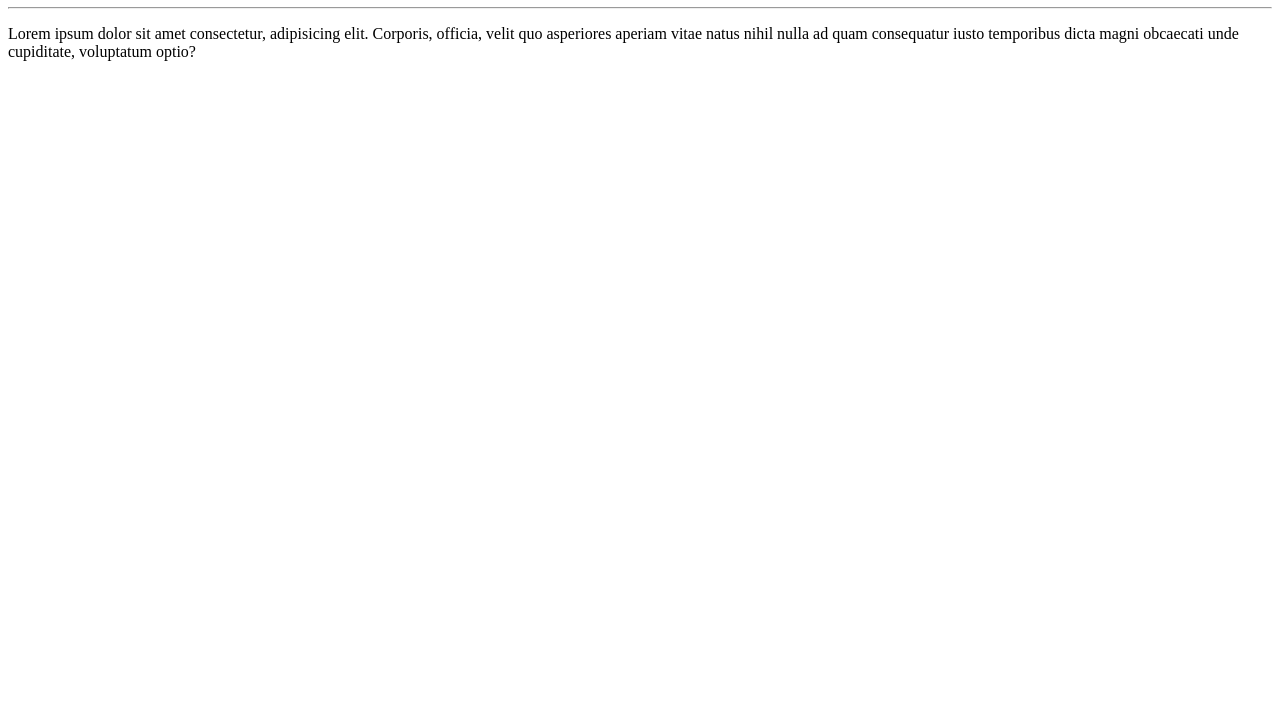
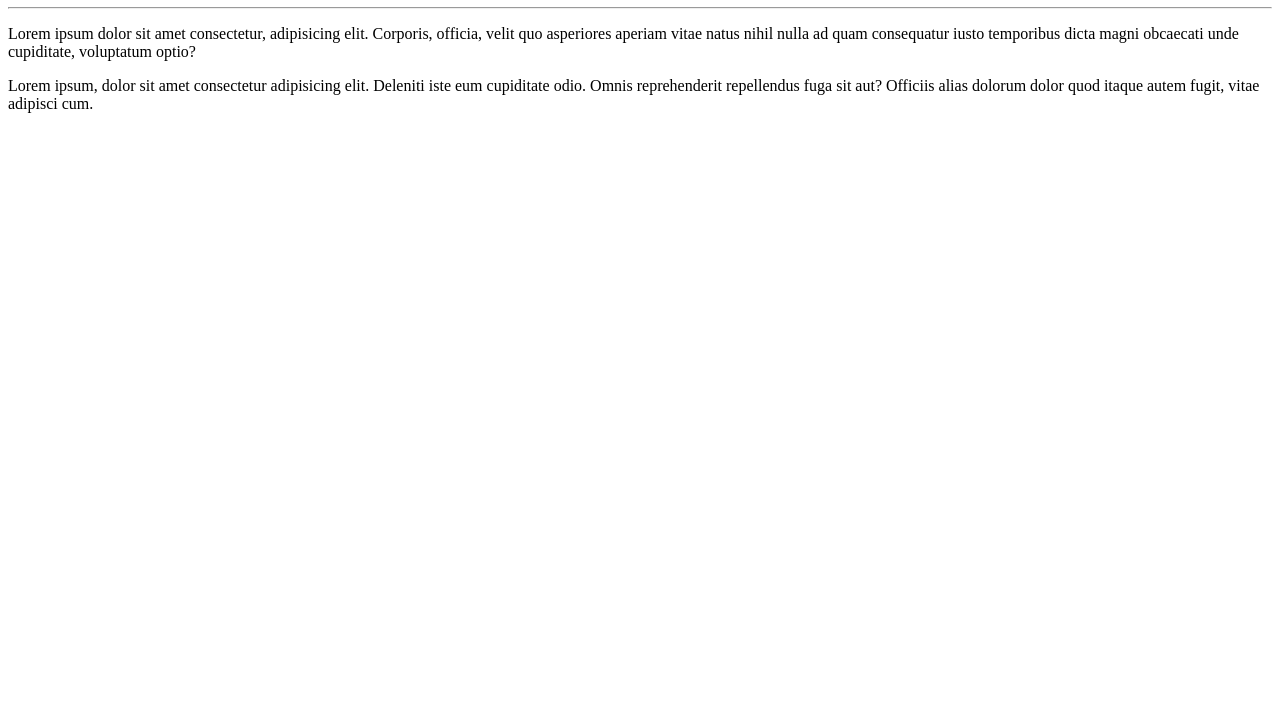
Before and after one commit to frepz1/Salve-Galera, a plain HTML site: page site-exemplo/index.html in a window 1280 px wide. Shown: the part 73-800 px from the top of the page. Drawn offline with Linux system fonts and the light colour scheme.

Commit message:
outro paragrafo bigbig

```diff
--- a/site-exemplo/index.html
+++ b/site-exemplo/index.html
@@ -9,5 +9,6 @@
     <h1>Salve, galera!</h1>
     <hr>
     <p>Lorem ipsum dolor sit amet consectetur, adipisicing elit. Corporis, officia, velit quo asperiores aperiam vitae natus nihil nulla ad quam consequatur iusto temporibus dicta magni obcaecati unde cupiditate, voluptatum optio?</p>
+    <p>Lorem ipsum, dolor sit amet consectetur adipisicing elit. Deleniti iste eum cupiditate odio. Omnis reprehenderit repellendus fuga sit aut? Officiis alias dolorum dolor quod itaque autem fugit, vitae adipisci cum.</p>
 </body>
 </html>
```
